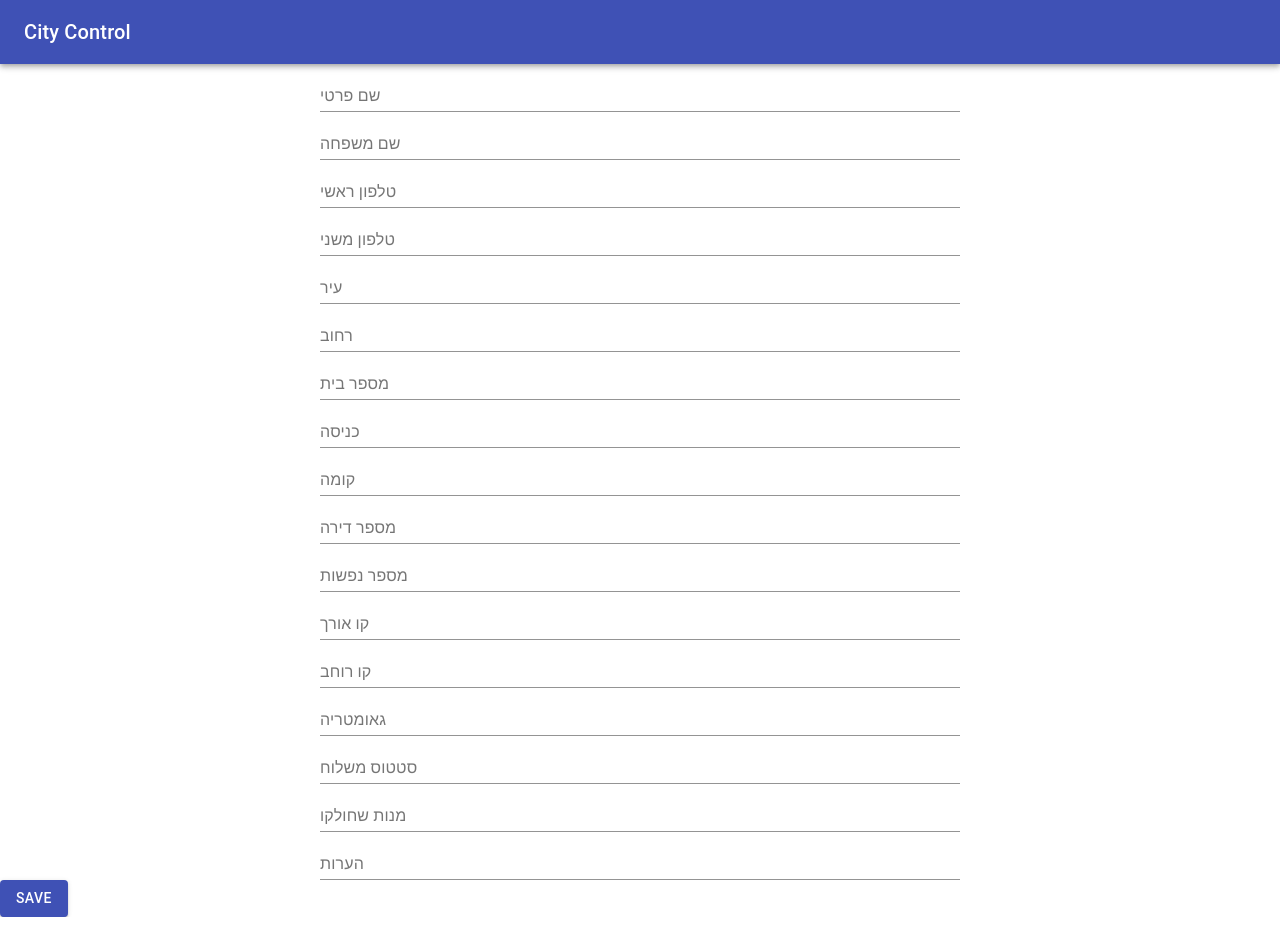
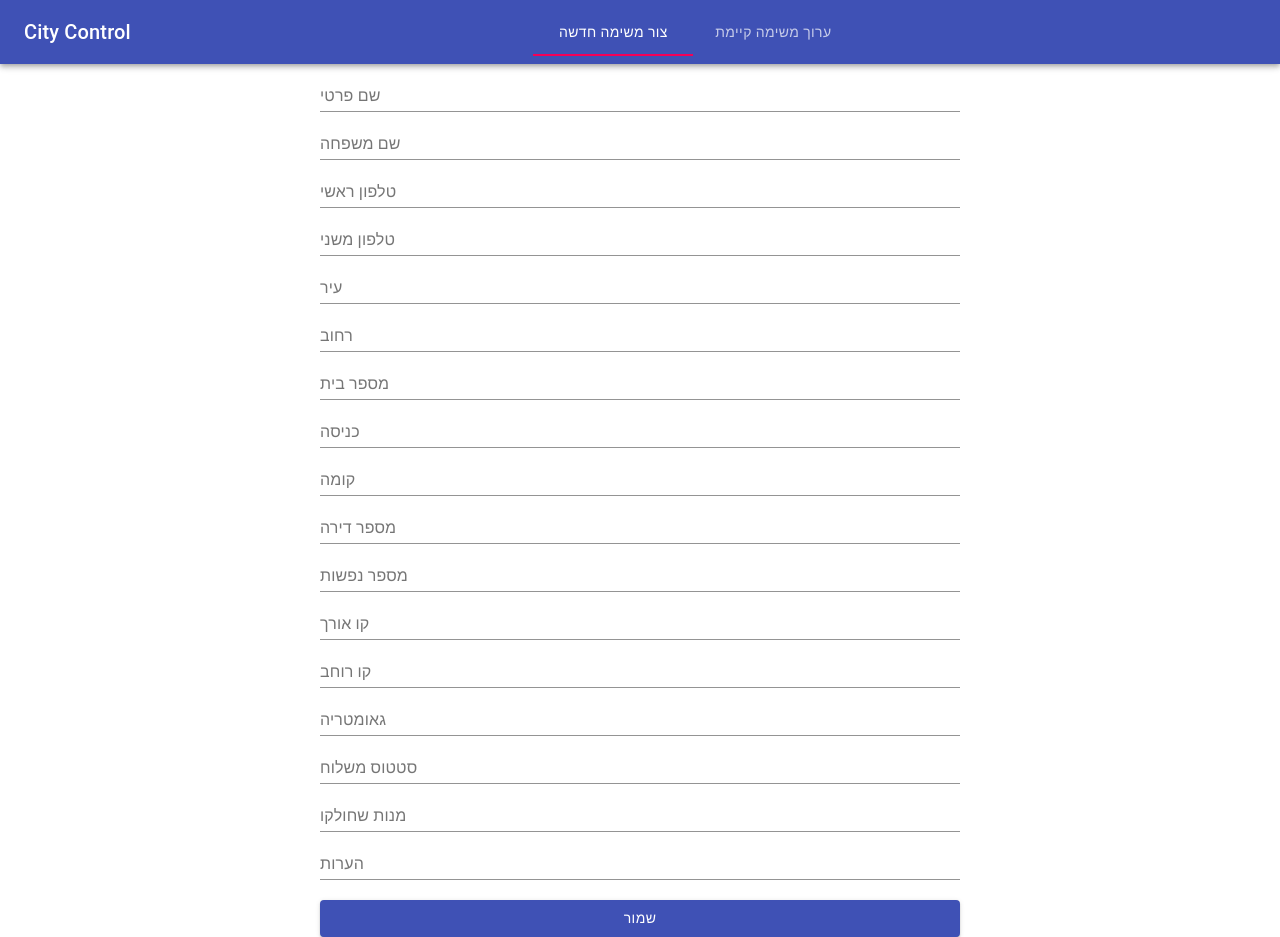
Before and after one commit to PandaTesla/city-control, a React (Create React App) app: page / in a window 1280 px wide. Built offline with nearby package versions, Linux system fonts and the light colour scheme.

Commit message:
feat(form): added update form and small changes

```diff
--- a/src/App.js
+++ b/src/App.js
@@ -1,11 +1,24 @@
-import React from 'react';
-import {AppBar, Toolbar, Typography} from '@material-ui/core';
+import React,{useState} from 'react';
+import { makeStyles } from '@material-ui/core/styles';
+import {AppBar, Toolbar, Typography, Tabs, Tab} from '@material-ui/core';
 import './App.css';
 
 import Form from './components/Form'
 
+const useStyles = makeStyles({
+  tabs: {
+      margin: '0 auto',
+  },
+});
 
 function App() {
+  const classes = useStyles();
+  const [tabNum, setTabNum] = useState(0);
+
+  const handleTabChange = (event, newTabNum) => {
+    setTabNum(newTabNum)
+  }
+
   return (
     <>
       <AppBar position="static">
@@ -13,9 +26,13 @@ function App() {
           <Typography variant="h6">
             City Control
           </Typography>
+          <Tabs value={tabNum} onChange={handleTabChange} className={classes.tabs}>
+            <Tab label="צור משימה חדשה"/>
+            <Tab label="ערוך משימה קיימת"/>
+          </Tabs>
         </Toolbar>
       </AppBar>
-      <Form/>
+      <Form type={tabNum}/>
     </>
   );
 }
--- a/src/components/Form.js
+++ b/src/components/Form.js
@@ -1,8 +1,29 @@
-import React, {useReducer} from 'react';
+import React, {useReducer, useEffect, useState} from 'react';
 import { makeStyles } from '@material-ui/core/styles';
-import {TextField, Button} from '@material-ui/core';
-import {FIELDS, FIELDS_HEB} from '../constants/data';
+import { TextField, Button, InputAdornment } from '@material-ui/core';
+import { Search } from '@material-ui/icons';
+import { FIELDS, FIELDS_HEB } from '../constants/data';
 import converter from '../utils/converter'
+
+const defaultState = {
+    firstname: "",
+    lastname: "",
+    phone1: "",
+    phone2: "",
+    city: "",
+    street: "",
+    building: "",
+    entrance: "",
+    floor: "",
+    apartment: "",
+    familymembers: "",
+    lon: "",
+    lat: "",
+    the_geom: "",
+    deliverstatus: "",
+    numservingsdistributed: "",
+    comments: "",
+}
 
 const useStyles = makeStyles({
     formDiv: {
@@ -11,57 +32,80 @@ const useStyles = makeStyles({
         display: 'flex',
         flexDirection: 'column',
     },
+    searchBar: {
+        marginStart: '20%'
+    },
+    saveBtn:{
+        marginTop: '20px',
+    }
   });
 
-function Form() {
+function Form(props) {
     const classes = useStyles();
-    const [values, setValues] = useReducer(
-        (state, newState) => ({ ...state, ...newState }),
-        {
-            firstname: "",
-            lastname: "",
-            phone1: null,
-            phone2: null,
-            city: "",
-            street: "",
-            building: null,
-            entrance: "",
-            floor: null,
-            apartment: "",
-            familymembers: null,
-            lon: null,
-            lat: null,
-            the_geom: null,
-            deliverstatus: "",
-            numservingsdistributed: null,
-            comments: "",
-        }
-      );
+    const [searchValue, setSearchValue] = useState();
+    const [values, setValues] = useReducer((state, newState) => ({ ...state, ...newState }), defaultState);
+
+    useEffect(() => {
+        setValues(defaultState);
+    }, [props.type]);
 
     const handleChangeValue = event => {
         const name = event.target.name;
-        const newValue = event.target.value;
+        const newValue = event.target.type === 'number' ? event.target.valueAsNumber : event.target.value;
         setValues({ [name]: newValue });
     };
 
-    const handleClick = () => {
-        console.log(converter(values, 'INSERT', 213231))
+    const handleSearchClick = () => {
+        console.log(searchValue)
+    };
+
+    const handleSaveClick = () => {
+        let filledValues = Object.keys(values)
+        .filter( key => values[key])
+        .reduce( (res, key) => (res[key] = values[key], res), {} );// filters fields that not filled
+        console.log(converter(filledValues, 'INSERT', 213231))
     };
 
     return (
         <>
+            { props.type === 1 && <div>
+                <TextField
+                    className={classes.searchBar}
+                    label="חיפוש לפי מזהה"
+                    type="number"
+                    onChange={e => setSearchValue(e.target.value)}
+                    InputProps={{
+                        startAdornment: (
+                            <InputAdornment position="start">
+                                <Search/>
+                            </InputAdornment>
+                        ),
+                    }}
+                />
+                <Button variant="text" color="primary" onClick={handleSearchClick}>
+                 חיפוש
+                </Button>
+            </div>}
             <div className={classes.formDiv}>
-                {FIELDS.map(field =>
-                    <TextField
+                {FIELDS.map(field => (["building","floor","apartment","familymembers","lon","lat","deliverstatus","numservingsdistributed"].includes(field)) ?
+                    (<TextField
                         name={field}
+                        value={values[field]}
+                        type='number'
                         label={FIELDS_HEB[field]}
                         onChange={handleChangeValue}
-                    />
+                    />) :
+                    (<TextField
+                        name={field}
+                        value={values[field]}
+                        label={FIELDS_HEB[field]}
+                        onChange={handleChangeValue}
+                    />)
                 )}
+                <Button variant="contained" color="primary" className={classes.saveBtn} onClick={handleSaveClick}>
+                    שמור
+                </Button>
             </div>
-            <Button variant="contained" color="primary" onClick={handleClick}>
-                Save
-            </Button>
         </>
     );
 }
```
